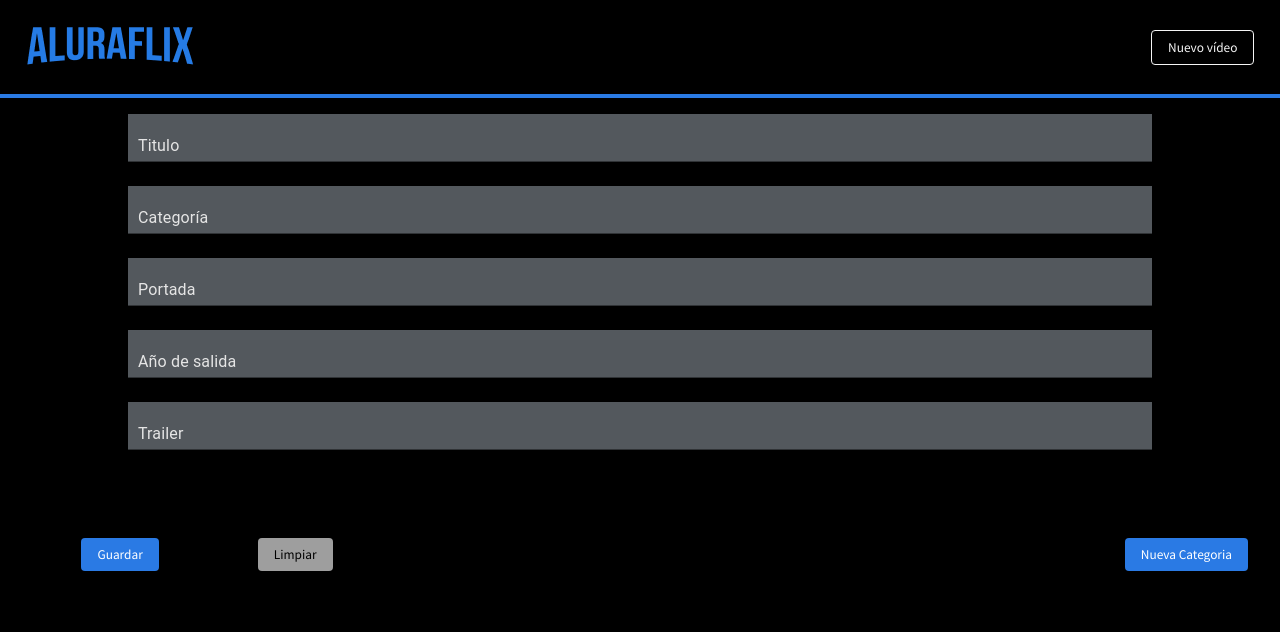
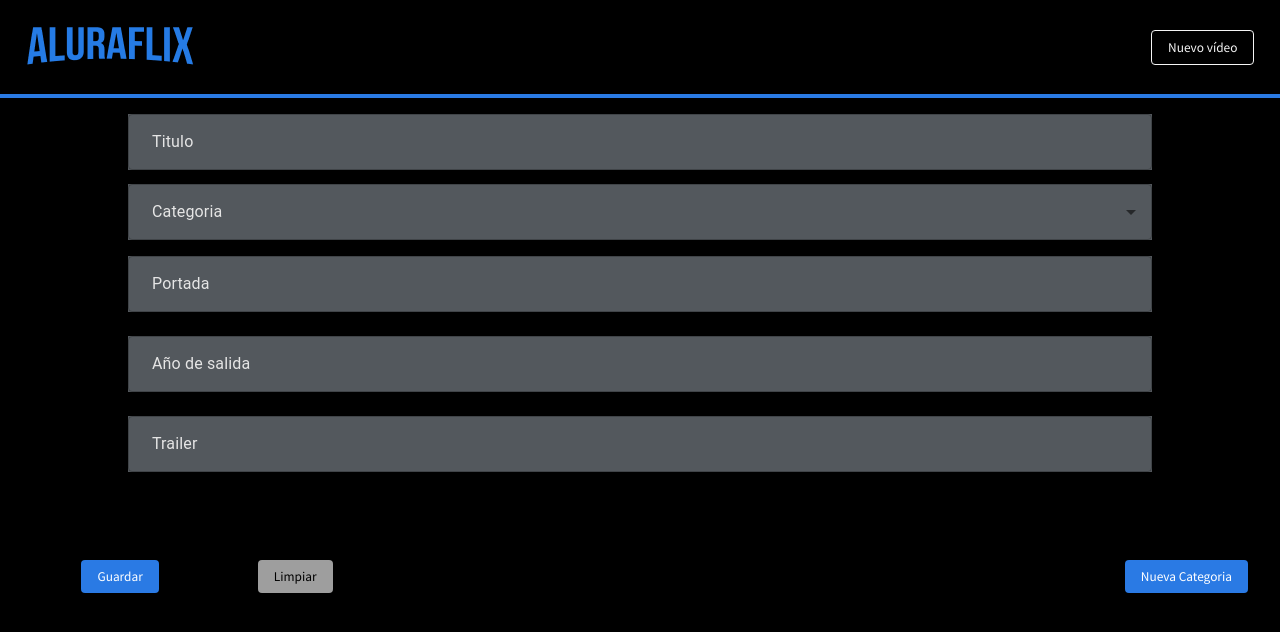
Before and after one commit to jap102321/aluraflix, a React (Create React App) app: page /new/video in a window 1280 px wide. Shown: the top 632 px of the page. Built offline with nearby package versions, Linux system fonts and the light colour scheme.

Commit message:
Adding validations to form

```diff
--- a/src/components/AddContent/NewCategory.jsx
+++ b/src/components/AddContent/NewCategory.jsx
@@ -1,7 +1,11 @@
+import { useState } from "react";
 import styles from "../../assets/css/AddElements.module.css";
 import TextField from "@mui/material/TextField";
+import { validateTitle } from "../../validators/validateCategory";
 
 const NewCategory = () => {
+  const [title, setTitle] = useState({ value: "", valid: null });
+  const [description, setDescription] = useState("");
   const styleReplacement = {
     style: {
       color: "#e5e5e5",
@@ -15,7 +19,8 @@ const NewCategory = () => {
           className={styles.input}
           id="title"
           label="Titulo"
-          variant="standard"
+          variant="outlined"
+          value={title.value}
           InputLabelProps={{
             style: styleReplacement.style,
           }}
@@ -23,12 +28,20 @@ const NewCategory = () => {
             style: styleReplacement.style,
           }}
           margin="normal"
+          onChange={(e) => {
+            const value = e.target.value;
+            const valid = validateTitle(value);
+            setTitle({ value, valid });
+          }}
+          error={title.valid === false}
+          helperText={title.valid === false && "Ingresa un titulo válido"}
         />
         <TextField
           className={styles.input}
           id="description"
           label="Descripción"
-          variant="standard"
+          variant="outlined"
+          value={description}
           InputLabelProps={{
             style: styleReplacement.style,
           }}
@@ -36,6 +49,9 @@ const NewCategory = () => {
             style: styleReplacement.style,
           }}
           margin="normal"
+          onChange={(e) => {
+            setDescription(e.target.value);
+          }}
         />
       </form>
     </div>
--- a/src/components/AddContent/NewVideo.jsx
+++ b/src/components/AddContent/NewVideo.jsx
@@ -1,13 +1,37 @@
+import { useEffect, useState } from "react";
 import styles from "../../assets/css/AddElements.module.css";
 import TextField from "@mui/material/TextField";
+import { Autocomplete } from "@mui/material";
+import {
+  validateDate,
+  validateTitle,
+  validateTrailer,
+} from "../../validators/validateMovie";
 
 const NewVideo = (props) => {
+  const [title, setTitle] = useState({ value: "", valid: null });
+  const [poster, setPoster] = useState({ value: "", valid: null });
+  const [dateOfRel, setDateOfRel] = useState({ value: "", valid: null });
+  const [trailer, setTrailer] = useState({ value: "", valid: null });
+  const url = "/movies";
+
+  //Stying
   const styleReplacement = {
     style: {
       color: "#e5e5e5",
       marginInline: "10px",
     },
+    styleOpt: {
+      color: "#e5e5e5",
+      marginInline: "10px",
+      height: "48px",
+    },
   };
+  //Categorie for movies.
+  const categories = [
+    { label: "starwars", id: 1 },
+    { label: "adventure", id: 2 },
+  ];
 
   return (
     <div className={styles.addNewContent}>
@@ -16,7 +40,8 @@ const NewVideo = (props) => {
           className={styles.input}
           id="title"
           label="Titulo"
-          variant="standard"
+          variant="outlined"
+          value={title.value}
           InputLabelProps={{
             style: styleReplacement.style,
           }}
@@ -24,12 +49,41 @@ const NewVideo = (props) => {
             style: styleReplacement.style,
           }}
           margin="normal"
+          onChange={(e) => {
+            const value = e.target.value;
+            const valid = validateTitle(value);
+            setTitle({ value, valid });
+          }}
+          error={title.valid === false}
+          helperText={title.valid === false && "Ingresa un titulo válido"}
+        />
+        <Autocomplete
+          disablePortal
+          id="combo-box-demo"
+          options={categories}
+          margin="normal"
+          sx={{
+            color: "#e5e5e5",
+            marginBlockEnd: "0px",
+            marginBlockStart: "6px",
+          }}
+          renderInput={(params) => (
+            <TextField
+              {...params}
+              label="Categoria"
+              className={styles.input}
+              InputLabelProps={{
+                style: styleReplacement.styleOpt,
+              }}
+            />
+          )}
         />
         <TextField
           className={styles.input}
-          id="category"
-          label="Categoría"
-          variant="standard"
+          id="poster"
+          label="Portada"
+          variant="outlined"
+          value={poster.value}
           InputLabelProps={{
             style: styleReplacement.style,
           }}
@@ -37,12 +91,21 @@ const NewVideo = (props) => {
             style: styleReplacement.style,
           }}
           margin="normal"
+          onChange={(e) => {
+            const value = e.target.value;
+            const valid = validateTitle(value);
+            setPoster({ value, valid });
+          }}
+          error={poster.valid === false}
+          helperText={poster.valid === false && "Ingresa un enlace válido"}
         />
         <TextField
           className={styles.input}
-          id="poster"
-          label="Portada"
-          variant="standard"
+          id="releaseDate"
+          label="Año de salida"
+          variant="outlined"
+          type="number"
+          value={dateOfRel.value}
           InputLabelProps={{
             style: styleReplacement.style,
           }}
@@ -50,12 +113,20 @@ const NewVideo = (props) => {
             style: styleReplacement.style,
           }}
           margin="normal"
+          onChange={(e) => {
+            const value = e.target.value;
+            const valid = validateDate(value);
+            setDateOfRel({ value, valid });
+          }}
+          error={dateOfRel.valid === false}
+          helperText={dateOfRel.valid === false && "Ingresa una fecha válida"}
         />
         <TextField
           className={styles.input}
-          id="releaseDate"
-          label="Año de salida"
-          variant="standard"
+          id="trailer"
+          label="Trailer"
+          variant="outlined"
+          value={trailer.value}
           InputLabelProps={{
             style: styleReplacement.style,
           }}
@@ -63,19 +134,13 @@ const NewVideo = (props) => {
             style: styleReplacement.style,
           }}
           margin="normal"
-        />
-        <TextField
-          className={styles.input}
-          id="trailer"
-          label="Trailer"
-          variant="standard"
-          InputLabelProps={{
-            style: styleReplacement.style,
+          onChange={(e) => {
+            const value = e.target.value;
+            const valid = validateTrailer(value);
+            setTitle({ value, valid });
           }}
-          inputProps={{
-            style: styleReplacement.style,
-          }}
-          margin="normal"
+          error={trailer.valid === false}
+          helperText={trailer.valid === false && "Ingresa un enlace válido"}
         />
       </form>
     </div>
--- a/src/pages/NewContent.jsx
+++ b/src/pages/NewContent.jsx
@@ -1,13 +1,11 @@
+import { useLocation } from "react-router-dom";
 import Card from "../components/AddContent/Card";
 import Header from "../components/header/Header";
-import { useLocation } from "react-router-dom";
-
 import NewVideo from "../components/AddContent/NewVideo";
 import NewCategory from "../components/AddContent/NewCategory";
 
 const NewContent = ({ path }) => {
   const url = useLocation().pathname;
-
   let catTest = <p>Page undefined</p>;
 
   //Input video
--- /dev/null
+++ b/src/validators/validateCategory.js
@@ -0,0 +1,4 @@
+export const validateTitle = (title) => {
+  const length = title.length;
+  return length >= 1 && length >= 15 ? true : false;
+};
--- /dev/null
+++ b/src/validators/validateMovie.js
@@ -0,0 +1,14 @@
+export const validateTitle = (title) => {
+  const length = title.length;
+  return length >= 1 && length >= 15 ? true : false;
+};
+
+export const validatePoster = (poster) => {
+  return poster.contains("http") || poster.contains("https") ? true : false;
+};
+
+export const validateDate = (date) => {};
+
+export const validateTrailer = (url) => {
+  return url.contains("http") || url.contains("https") ? true : false;
+};
```
Also changed, not shown: src/api/CatContext.js (added, +19 -0 lines).
